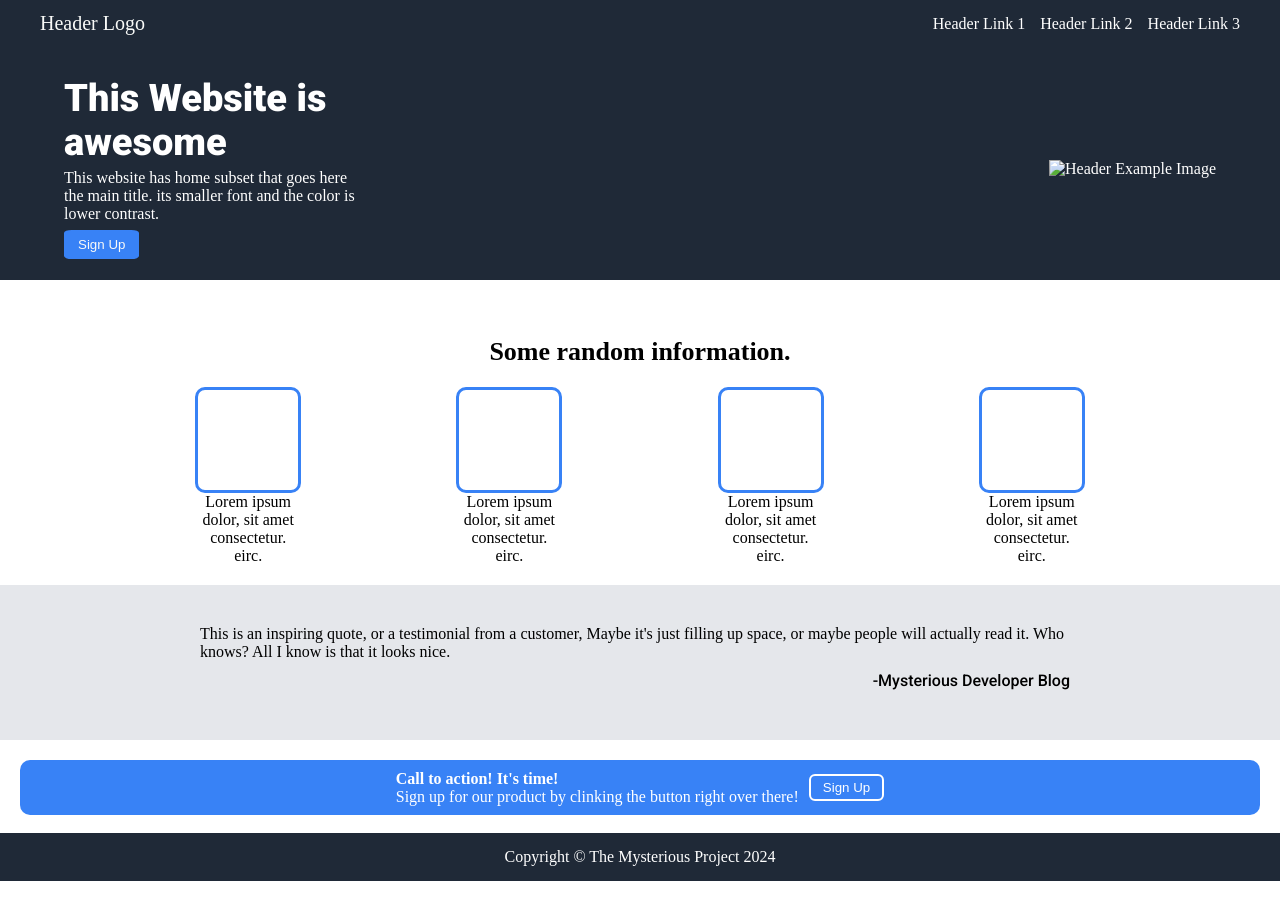
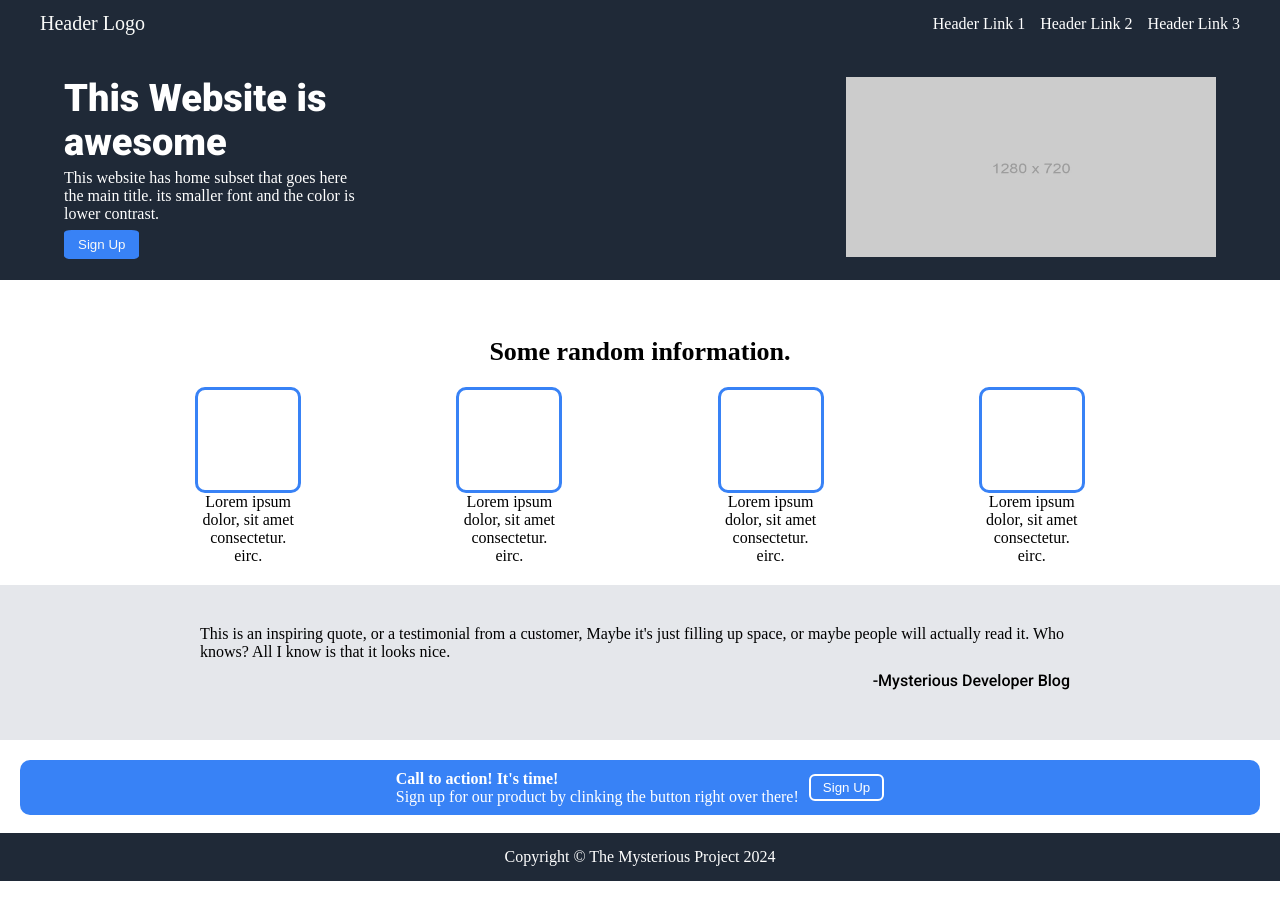
Before and after one commit to thehadinaseer/Landing-Page, a plain HTML site: page index.html in a window 1280 px wide. Drawn offline with Linux system fonts and the light colour scheme; the site is published under a folder, as on GitHub Pages, so addresses that start at the root find nothing.

Commit message:
Fixed The Hero Image Not Displaying Bug

```diff
--- a/index.html
+++ b/index.html
@@ -27,7 +27,7 @@
                 <button>Sign Up</button>
             </div>
             <div class="contain_item2">
-                <img src="/images/image-nav.webp" alt="Header Example Image">
+                <img src="./images/image-nav.webp" alt="Header Example Image">
             </div>
         </div>
         <!-- Main Content  -->
```
